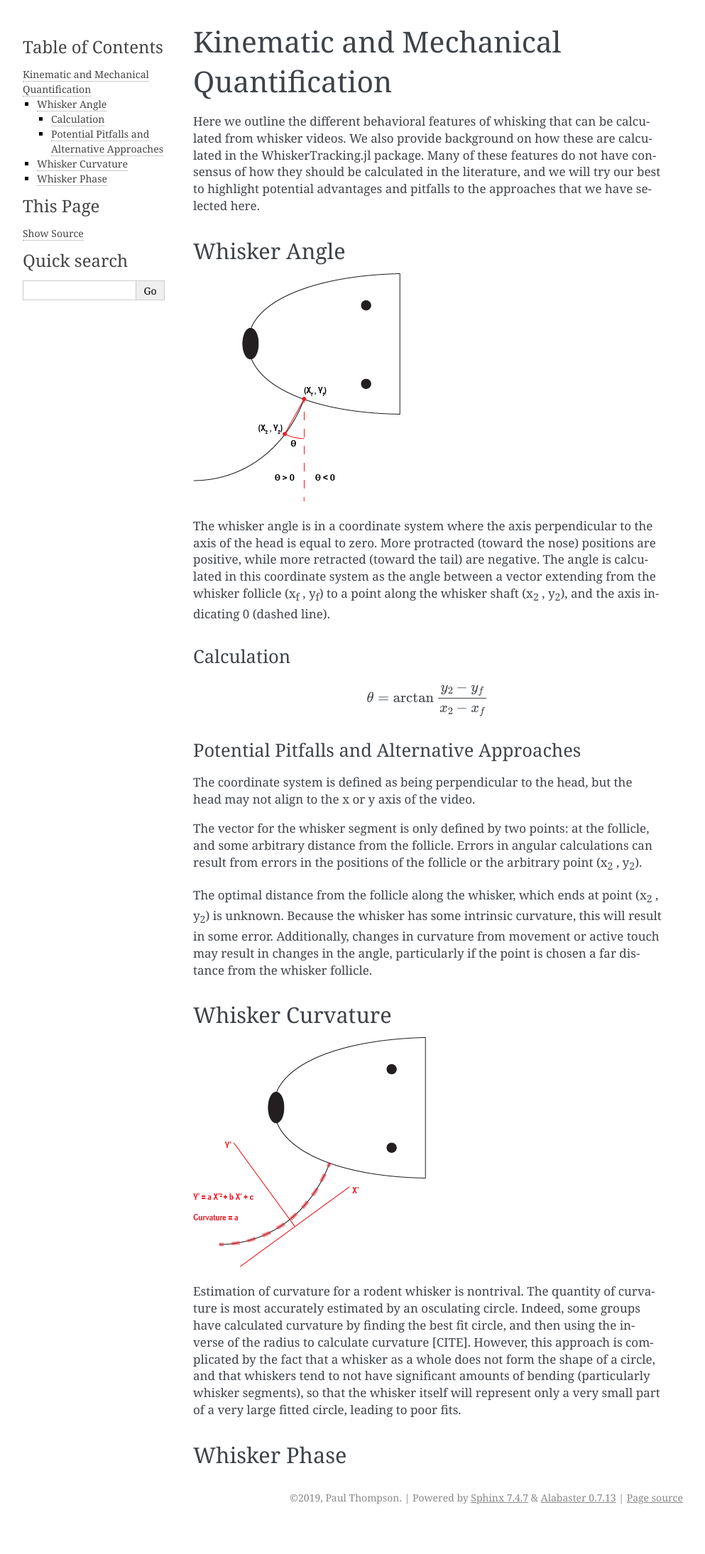
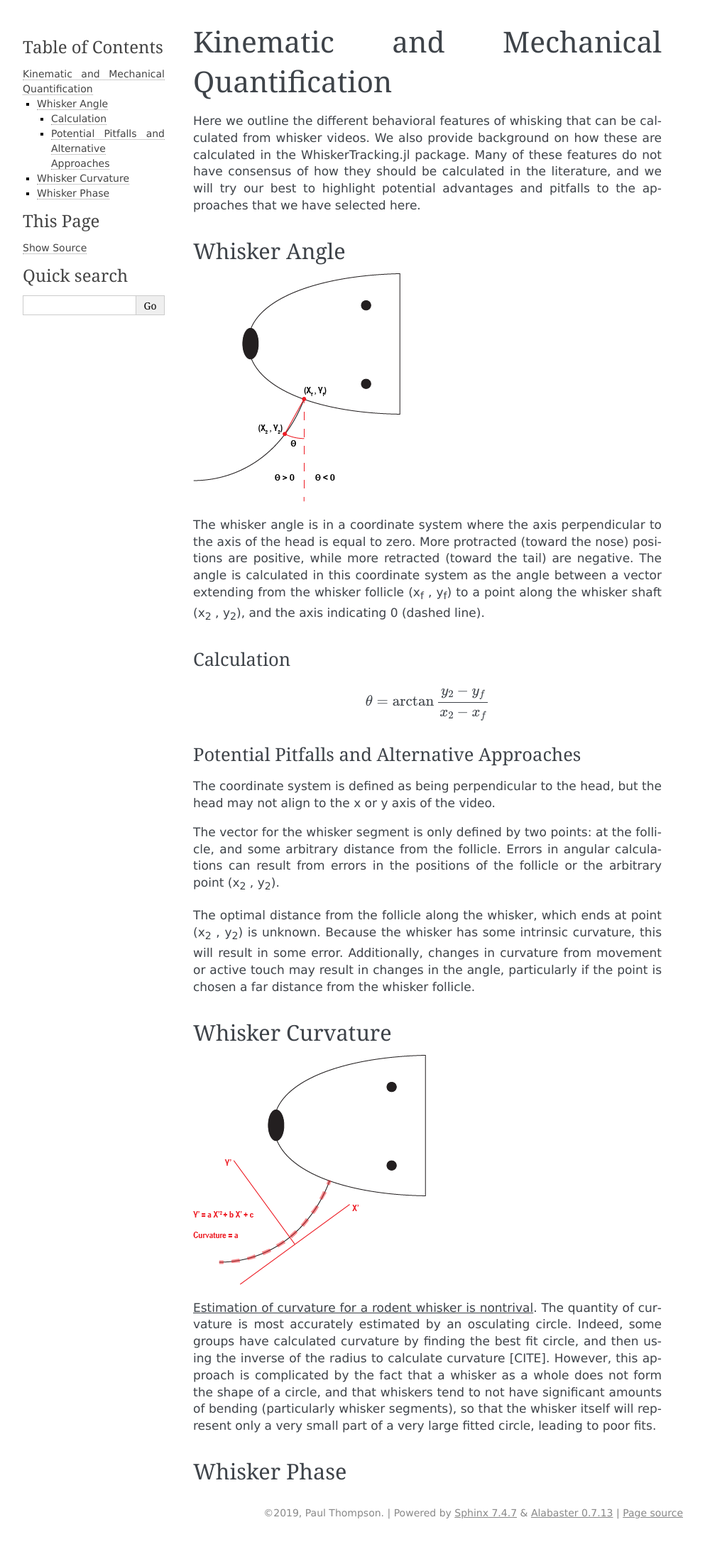
Before and after one commit to paulmthompson/WhiskerTracking.jl, a Sphinx documentation site: the page built from docs/Kinematics_Mechanics.rst, in a window 1280 px wide. Shown: the whole page at 71% size, without its empty margins (148-1141 px from the left). Built offline with Sphinx 7.4.7, drawn with Linux system fonts in a browser that asks for light colours; formulas are drawn with MathJax 3; before the commit the page ends 2149 px from its top, so only the background shows below that.

Commit message:
updated documentation

```diff
--- a/docs/_static/css/custom.css
+++ b/docs/_static/css/custom.css
@@ -1,6 +1,13 @@
 
-<style>
 .underline {
   text-decoration: underline;
 }
-</style>
+
+body {
+  font-family: "Verdana", Geneva, sans-serif;
+  text-align: justify;
+  text-justify: auto;
+  margin: 0 auto;
+  width: 600 px;
+  padding: 0 20px 20px 20px;
+}
--- a/docs/conf.py
+++ b/docs/conf.py
@@ -66,6 +66,4 @@
 # so a file named "default.css" will overwrite the builtin "default.css".
 html_static_path = ['_static']
 
-html_css_files = [
-    'css/custom.css',
-]
+html_css_files = ["css/custom.css"]
```
